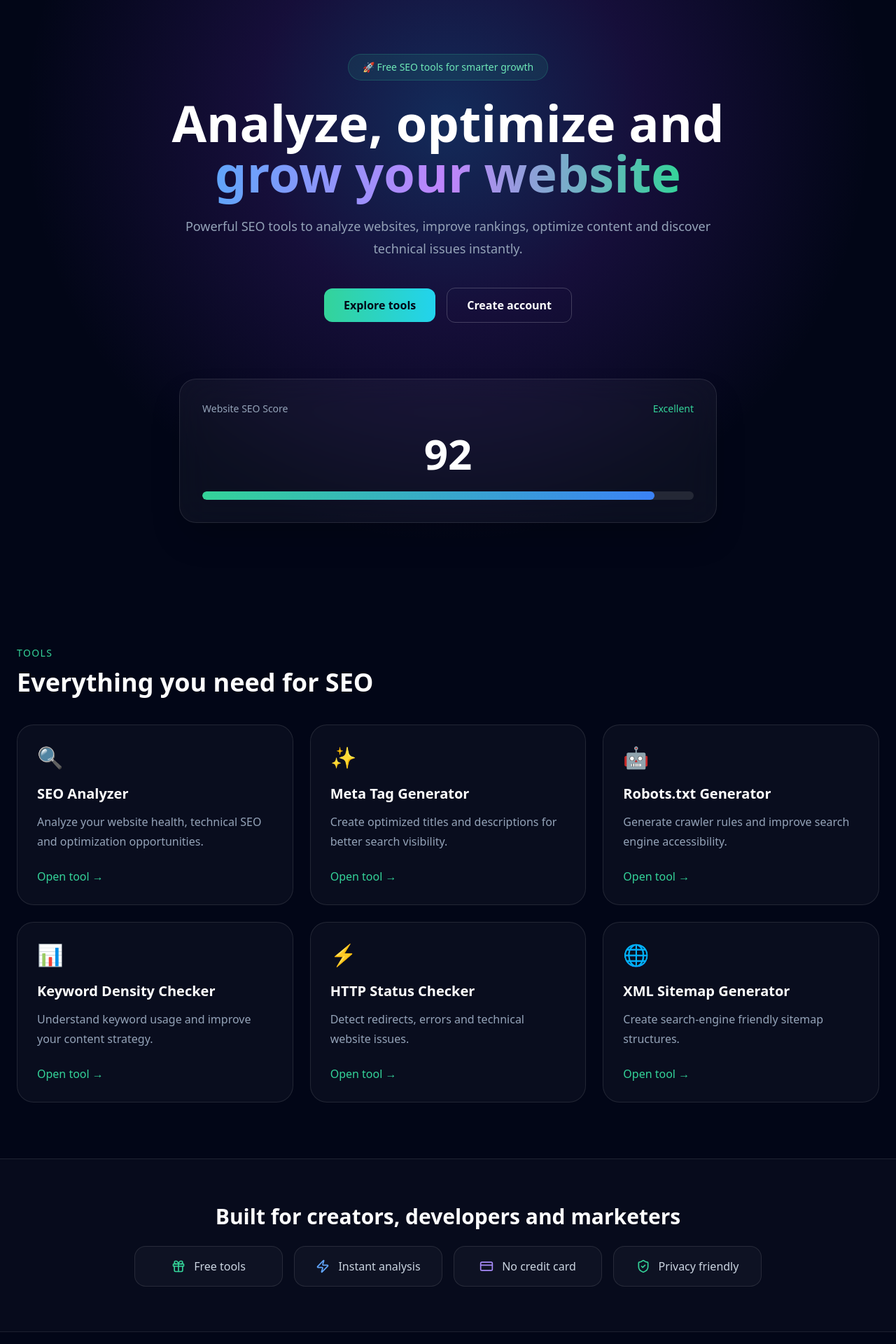
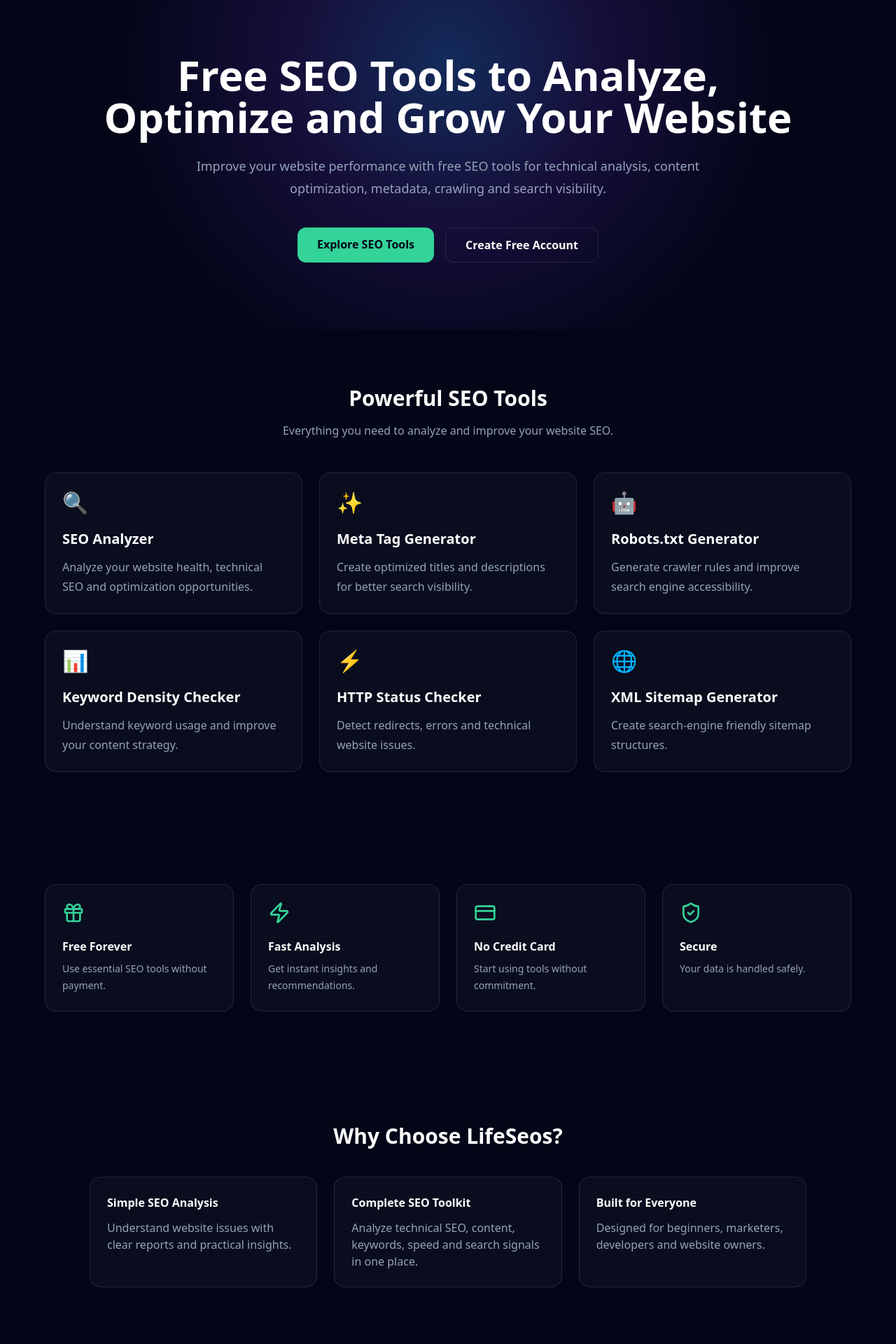
Before and after one commit to mouh1992ara/lifeseos-app, a Next.js app: page / in a window 1280 px wide. Shown: the part 120-2040 px from the top of the page at 70% size. Built offline with nearby package versions, Linux system fonts and the light colour scheme; no server answers.

Commit message:
Add homepage final CTA section

```diff
--- a/app/page.tsx
+++ b/app/page.tsx
@@ -48,6 +48,58 @@
     url: "https://www.lifeseos.com",
     description:
       "Free SEO tools for website analysis, technical SEO and smarter search growth.",
+  };
+
+  const faqJsonLd = {
+    "@context": "https://schema.org",
+    "@type": "FAQPage",
+    mainEntity: [
+      {
+        "@type": "Question",
+        name: "What is LifeSeos?",
+        acceptedAnswer: {
+          "@type": "Answer",
+          text:
+            "LifeSeos provides free SEO tools that help website owners analyze, optimize and improve website performance.",
+        },
+      },
+      {
+        "@type": "Question",
+        name: "Are LifeSeos SEO tools free?",
+        acceptedAnswer: {
+          "@type": "Answer",
+          text:
+            "Yes. LifeSeos provides free SEO tools for website analysis, technical SEO, content optimization and search performance improvement.",
+        },
+      },
+      {
+        "@type": "Question",
+        name: "What SEO tools are available on LifeSeos?",
+        acceptedAnswer: {
+          "@type": "Answer",
+          text:
+            "LifeSeos provides SEO analysis tools, metadata generators, keyword analysis tools, sitemap tools, robots.txt tools and technical SEO checkers.",
+        },
+      },
+      {
+        "@type": "Question",
+        name: "Do I need SEO experience to use LifeSeos?",
+        acceptedAnswer: {
+          "@type": "Answer",
+          text:
+            "No. LifeSeos tools are designed for beginners, marketers, developers and website owners.",
+        },
+      },
+      {
+        "@type": "Question",
+        name: "Can LifeSeos improve my Google rankings?",
+        acceptedAnswer: {
+          "@type": "Answer",
+          text:
+            "LifeSeos helps identify SEO issues and optimization opportunities, but rankings also depend on content quality, competition and other search factors.",
+        },
+      },
+    ],
   };
 
   const tools = [
@@ -121,76 +173,47 @@
         }}
       />
 
+      <script
+        type="application/ld+json"
+        dangerouslySetInnerHTML={{
+          __html: JSON.stringify(faqJsonLd),
+        }}
+      />
+
       {/* HERO */}
 
       <section
         className="
           relative
           z-0
+          px-6
+          pb-24
+          pt-24
+          sm:px-10
+          lg:px-16
         "
         style={{
           backgroundImage:
             "radial-gradient(circle at 50% 22%, rgba(59,130,246,0.30) 0%, rgba(124,58,237,0.16) 30%, rgba(15,23,42,0) 65%)",
         }}
       >
-        <div
+        <div className="mx-auto max-w-5xl text-center">
+          <h1
             className="
- relative
- mx-auto
- flex
- w-full
- max-w-7xl
- flex-col
- items-center
- overflow-hidden
- px-6
- py-24
- text-center
+              text-4xl
+              font-bold
+              leading-tight
+              sm:text-6xl
             "
           >
-          <div
-            className="
-            rounded-full
-            border
-            border-emerald-400/20
-            bg-emerald-400/10
-            px-5
-            py-2
-            text-sm
-            text-emerald-300
-            "
-          >
-            🚀 Free SEO tools for smarter growth
-          </div>
-
-          <h1
-  className="
-    mt-6
-    max-w-4xl
-    text-3xl
-    sm:text-5xl
-    md:text-7xl
-    font-black
-    leading-tight
-  "
->
-            Analyze, optimize and{" "}
-            <span
-              className="
-              bg-gradient-to-r
-              from-blue-400
-              via-purple-400
-              to-emerald-400
-              bg-clip-text
-              text-transparent
-              "
-            >
-              grow your website
-            </span>
+            Free SEO Tools to Analyze,
+            <br />
+            Optimize and Grow Your Website
           </h1>
 
           <p
             className="
+              mx-auto
               mt-6
               max-w-3xl
               text-lg
@@ -198,37 +221,34 @@
               text-slate-400
             "
           >
-            Powerful SEO tools to analyze websites, improve rankings,
-            optimize content and discover technical issues instantly.
+            Improve your website performance with free SEO tools for
+            technical analysis, content optimization, metadata,
+            crawling and search visibility.
           </p>
 
           <div
             className="
               mt-10
               flex
-    w-full
-    flex-col
-    items-center
+              flex-wrap
               justify-center
               gap-4
-    sm:flex-row
             "
->            <Link
+          >
+            <Link
               href="/tools"
               className="
                 rounded-xl
-              bg-gradient-to-r
-              from-emerald-400
-              to-cyan-400
+                bg-emerald-400
                 px-7
                 py-3
-              font-bold
+                font-semibold
                 text-slate-950
                 transition
-              hover:scale-105
+                hover:bg-emerald-300
               "
             >
-              Explore tools
+              Explore SEO Tools
             </Link>
 
             {user ? (
@@ -237,15 +257,15 @@
                 className="
                   rounded-xl
                   border
-                border-white/20
+                  border-white/10
                   px-7
                   py-3
-                font-bold
+                  font-semibold
                   transition
-                hover:bg-white/10
+                  hover:bg-white/5
                 "
               >
-                Go to Dashboard
+                Dashboard
               </Link>
             ) : (
               <Link
@@ -253,115 +273,48 @@
                 className="
                   rounded-xl
                   border
-                border-white/20
+                  border-white/10
                   px-7
                   py-3
-                font-bold
+                  font-semibold
                   transition
-                hover:bg-white/10
+                  hover:bg-white/5
                 "
               >
-                Create account
+                Create Free Account
               </Link>
             )}
-          </div>
-
-          {/* Fake Dashboard */}
-
-          <div
-            className="
-            mt-20
-            w-full
-            max-w-3xl
-            rounded-3xl
-            border
-            border-white/10
-            bg-white/[0.04]
-            p-8
-            shadow-2xl
-            backdrop-blur-xl
-            "
-          >
-            <div className="flex justify-between text-sm text-slate-400">
-              <span>Website SEO Score</span>
-
-              <span className="text-emerald-400">
-                Excellent
-              </span>
-            </div>
-
-            <div
-              className="
-              mt-6
-              text-6xl
-              font-black
-              text-white
-              "
-            >
-              92
-            </div>
-
-            <div
-              className="
-              mt-6
-              h-3
-              overflow-hidden
-              rounded-full
-              bg-white/10
-              "
-            >
-              <div
-                className="
-                h-full
-                w-[92%]
-                rounded-full
-                bg-gradient-to-r
-                from-emerald-400
-                to-blue-500
-                "
-              />
-            </div>
           </div>
         </div>
       </section>
 
+
       {/* TOOLS */}
 
-      <section
+      <section className="px-6 py-20 sm:px-10 lg:px-16">
+        <div className="mx-auto max-w-6xl">
+          <h2 className="text-center text-3xl font-bold">
+            Powerful SEO Tools
+          </h2>
+
+          <p
             className="
               mx-auto
-        max-w-7xl
-        px-6
-        py-20
+              mt-4
+              max-w-2xl
+              text-center
+              text-slate-400
             "
           >
-        <p
-          className="
-          text-sm
-          uppercase
-          tracking-widest
-          text-emerald-400
-          "
-        >
-          Tools
+            Everything you need to analyze and improve your website SEO.
           </p>
-
-        <h2
-          className="
-          mt-3
-          mb-10
-          text-4xl
-          font-black
-          "
-        >
-          Everything you need for SEO
-        </h2>
 
           <div
             className="
+              mt-12
               grid
               gap-6
-          md:grid-cols-2
+              sm:grid-cols-2
               lg:grid-cols-3
             "
           >
@@ -370,170 +323,251 @@
                 key={tool.title}
                 href={tool.href}
                 className="
-              group
-              rounded-3xl
+                  rounded-2xl
                   border
                   border-white/10
                   bg-white/[0.03]
-              p-7
+                  p-6
                   transition
-              hover:-translate-y-2
                   hover:border-emerald-400/40
+                  hover:bg-white/[0.05]
                 "
               >
                 <div className="text-3xl">
                   {tool.icon}
                 </div>
 
-              <h3
-                className="
-                mt-5
-                text-xl
-                font-bold
-                "
-              >
+                <h3 className="mt-5 text-xl font-semibold">
                   {tool.title}
                 </h3>
 
+                <p className="mt-3 leading-7 text-slate-400">
+                  {tool.description}
+                </p>
+              </Link>
+            ))}
+          </div>
+        </div>
+      </section>
+
+
+      {/* TRUST */}
+
+      <section className="px-6 py-20 sm:px-10 lg:px-16">
+        <div
+          className="
+            mx-auto
+            grid
+            max-w-6xl
+            gap-6
+            md:grid-cols-4
+          "
+        >
+          {[
+            {
+              icon: Gift,
+              title: "Free Forever",
+              text: "Use essential SEO tools without payment.",
+            },
+            {
+              icon: Zap,
+              title: "Fast Analysis",
+              text: "Get instant insights and recommendations.",
+            },
+            {
+              icon: CreditCard,
+              title: "No Credit Card",
+              text: "Start using tools without commitment.",
+            },
+            {
+              icon: ShieldCheck,
+              title: "Secure",
+              text: "Your data is handled safely.",
+            },
+          ].map((item) => {
+            const Icon = item.icon;
+
+            return (
+              <div
+                key={item.title}
+                className="
+                  rounded-2xl
+                  border
+                  border-white/10
+                  bg-white/[0.03]
+                  p-6
+                "
+              >
+                <Icon className="h-8 w-8 text-emerald-400" />
+
+                <h3 className="mt-5 font-semibold">
+                  {item.title}
+                </h3>
+
+                <p className="mt-2 text-sm leading-6 text-slate-400">
+                  {item.text}
+                </p>
+              </div>
+            );
+          })}
+        </div>
+      </section>
+
+
+      {/* WHY CHOOSE LIFESEOS */}
+
+      <section className="px-6 py-20 sm:px-10 lg:px-16">
+        <div className="mx-auto max-w-5xl">
+          <h2 className="text-center text-3xl font-bold">
+            Why Choose LifeSeos?
+          </h2>
+
+          <div
+            className="
+              mt-10
+              grid
+              gap-6
+              md:grid-cols-3
+            "
+          >
+            <div className="rounded-2xl border border-white/10 bg-white/[0.03] p-6">
+              <h3 className="font-semibold">
+                Simple SEO Analysis
+              </h3>
+              <p className="mt-3 text-slate-400">
+                Understand website issues with clear reports and practical insights.
+              </p>
+            </div>
+
+            <div className="rounded-2xl border border-white/10 bg-white/[0.03] p-6">
+              <h3 className="font-semibold">
+                Complete SEO Toolkit
+              </h3>
+              <p className="mt-3 text-slate-400">
+                Analyze technical SEO, content, keywords, speed and search signals in one place.
+              </p>
+            </div>
+
+            <div className="rounded-2xl border border-white/10 bg-white/[0.03] p-6">
+              <h3 className="font-semibold">
+                Built for Everyone
+              </h3>
+              <p className="mt-3 text-slate-400">
+                Designed for beginners, marketers, developers and website owners.
+              </p>
+            </div>
+          </div>
+        </div>
+      </section>
+
+
+           {/* FAQ */}
+
+      <section className="px-6 py-20 sm:px-10 lg:px-16">
+        <div className="mx-auto max-w-4xl">
+          <h2 className="text-center text-3xl font-bold">
+            Frequently Asked Questions
+          </h2>
+
+          <div className="mt-10 space-y-5">
+            {[
+              {
+                q: "What is LifeSeos?",
+                a: "LifeSeos provides free SEO tools that help website owners analyze and improve website performance.",
+              },
+              {
+                q: "Are LifeSeos tools free?",
+                a: "Yes. Most LifeSeos SEO tools are available for free.",
+              },
+              {
+                q: "Who can use LifeSeos?",
+                a: "Anyone managing a website, including beginners, marketers and developers.",
+              },
+            ].map((item) => (
+              <div
+                key={item.q}
+                className="
+                  rounded-2xl
+                  border
+                  border-white/10
+                  bg-white/[0.03]
+                  p-6
+                "
+              >
+                <h3 className="font-semibold">
+                  {item.q}
+                </h3>
+
+                <p className="mt-3 text-slate-400">
+                  {item.a}
+                </p>
+              </div>
+            ))}
+          </div>
+        </div>
+      </section>
+
+
+      {/* FINAL CTA */}
+
+      <section
+        className="
+          px-6
+          py-20
+          sm:px-10
+          lg:px-16
+        "
+      >
+        <div
+          className="
+            mx-auto
+            max-w-4xl
+            rounded-3xl
+            border
+            border-white/10
+            bg-white/[0.03]
+            p-10
+            text-center
+          "
+        >
+          <h2 className="text-3xl font-bold">
+            Ready to improve your website SEO?
+          </h2>
+
           <p
             className="
-                mt-3
+              mx-auto
+              mt-4
+              max-w-2xl
               leading-7
               text-slate-400
             "
           >
-                {tool.description}
+            Analyze your website, discover SEO issues and improve your search
+            performance with free LifeSeos tools.
           </p>
 
-              <div
+          <Link
+            href="/tools/seo-analyzer"
             className="
-                mt-6
-                text-emerald-400
+              mt-8
+              inline-flex
+              rounded-xl
+              bg-emerald-400
+              px-8
+              py-3
+              font-semibold
+              text-slate-950
+              transition
+              hover:bg-emerald-300
             "
           >
-                Open tool →
-              </div>
+            Start Free SEO Analysis
           </Link>
-          ))}
         </div>
       </section>
 
-      {/* TRUST */}
 
-      <section
-        className="
-        border-t
-        border-white/10
-        bg-white/[0.02]
-        px-6
-        py-16
-        text-center
-        "
-      >
-        <h2 className="text-3xl font-bold">
-          Built for creators, developers and marketers
-        </h2>
-
-        <div
-          className="
-          mx-auto
-          mt-6
-          grid
-          max-w-4xl
-          gap-4
-          sm:grid-cols-2
-          lg:grid-cols-4
-          "
-        >
-          <div
-            className="
-            flex
-            items-center
-            justify-center
-            gap-3
-            rounded-2xl
-            border
-            border-white/10
-            bg-white/[0.03]
-            px-5
-            py-4
-            text-slate-300
-            transition
-            hover:border-emerald-400/30
-            hover:bg-white/[0.05]
-            "
-          >
-            <Gift className="h-5 w-5 text-emerald-400" />
-            <span>Free tools</span>
-          </div>
-
-          <div
-            className="
-            flex
-            items-center
-            justify-center
-            gap-3
-            rounded-2xl
-            border
-            border-white/10
-            bg-white/[0.03]
-            px-5
-            py-4
-            text-slate-300
-            transition
-            hover:border-blue-400/30
-            hover:bg-white/[0.05]
-            "
-          >
-            <Zap className="h-5 w-5 text-blue-400" />
-            <span>Instant analysis</span>
-          </div>
-
-          <div
-            className="
-            flex
-            items-center
-            justify-center
-            gap-3
-            rounded-2xl
-            border
-            border-white/10
-            bg-white/[0.03]
-            px-5
-            py-4
-            text-slate-300
-            transition
-            hover:border-violet-400/30
-            hover:bg-white/[0.05]
-            "
-          >
-            <CreditCard className="h-5 w-5 text-violet-400" />
-            <span>No credit card</span>
-          </div>
-
-          <div
-            className="
-            flex
-            items-center
-            justify-center
-            gap-3
-            rounded-2xl
-            border
-            border-white/10
-            bg-white/[0.03]
-            px-5
-            py-4
-            text-slate-300
-            transition
-            hover:border-emerald-400/30
-            hover:bg-white/[0.05]
-            "
-          >
-            <ShieldCheck className="h-5 w-5 text-emerald-400" />
-            <span>Privacy friendly</span>
-          </div>
-        </div>
-      </section>
     </main>
   );
 }
```
Lines whose indentation alone changed are shown as unchanged.
